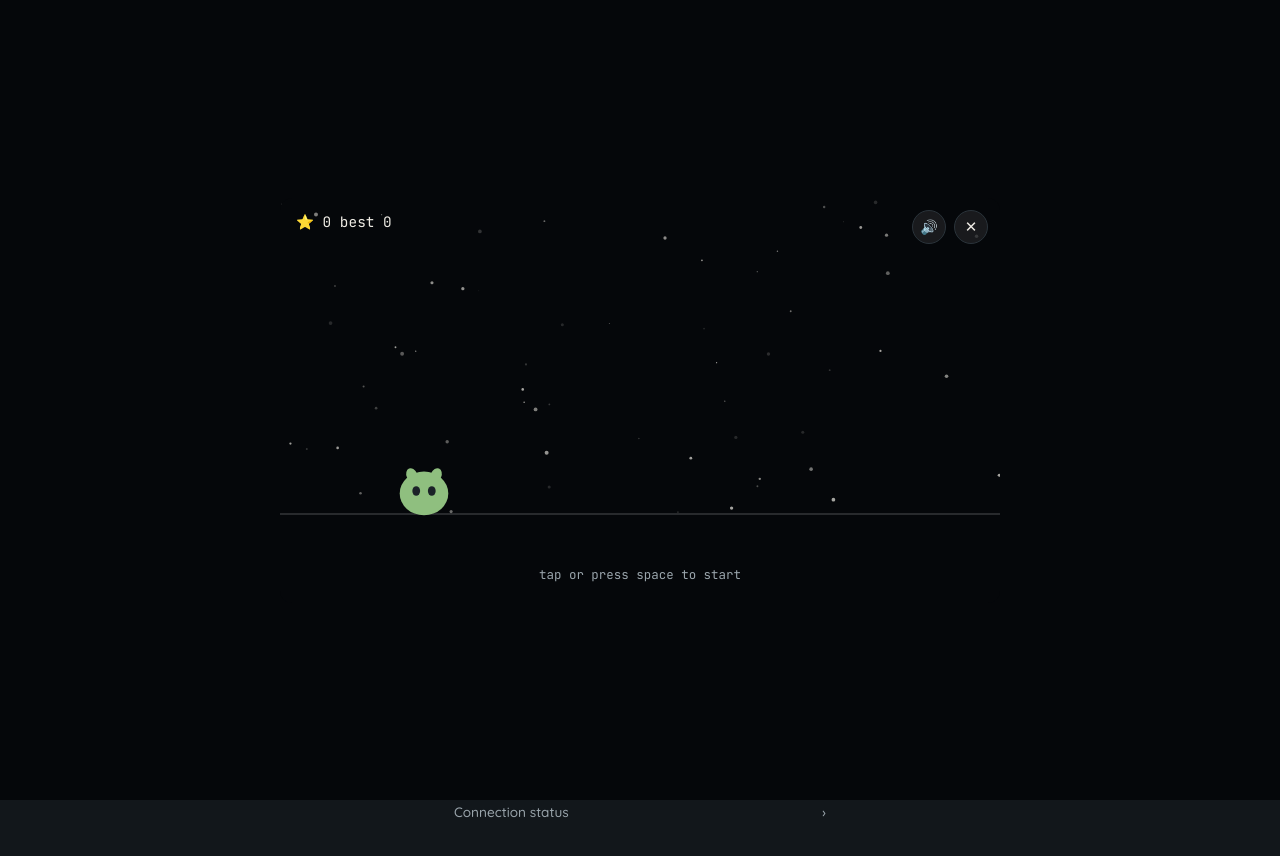
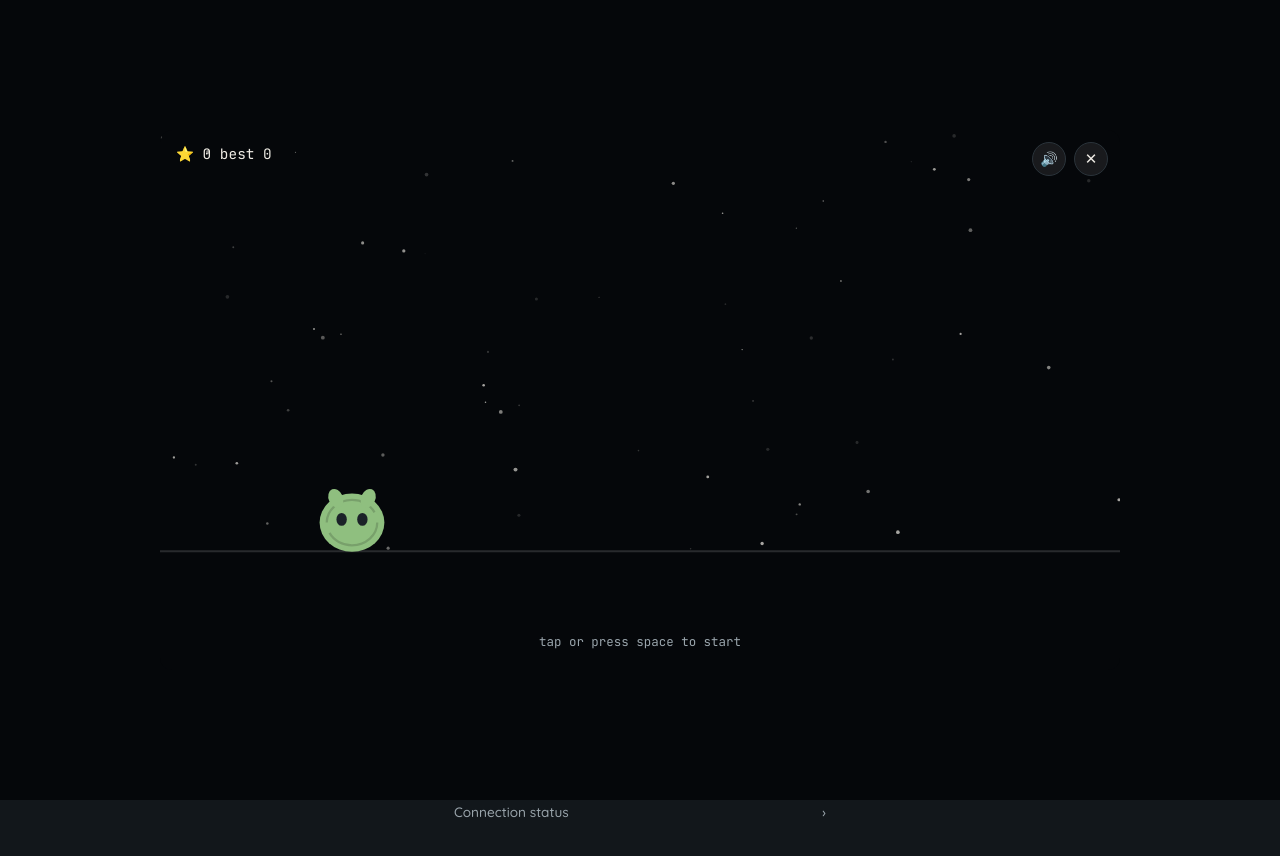
Before and after one commit to orbitaltheoryco/Orbie, a website: page public/index.html in a window 1280 px wide. Both pictures are taken after a click on the button "☄️". Drawn offline with Linux system fonts and the light colour scheme; no server answers.

Commit message:
Update index.html

```diff
--- a/public/index.html
+++ b/public/index.html
@@ -225,9 +225,11 @@
     }
     /* Orbie Run is a side-scroller, not a vertical crossing — the shared
        3:4 portrait frame the other two games use squashes it into a
-       narrow strip. Give it a wide landscape frame instead. */
+       narrow strip. Give it a wide landscape frame instead, with a
+       bigger cap than the other two since there's no reason to leave
+       empty space around it on a normal desktop window. */
     #run-overlay .game-frame {
-      width: min(94vw, 720px, calc(92vh * 16 / 9));
+      width: min(94vw, 960px, calc(90vh * 16 / 9));
       aspect-ratio: 16 / 9;
     }
   }
@@ -1714,7 +1716,7 @@ function drawObstaclePiece(ctx, type, x, y, w, h, seed) {
   else drawSatellite(ctx, x, y, w, h);
 }
 
-// Shared across both minigames so Orbie looks identical in either one.
+// Shared across all three minigames so Orbie looks identical in each one.
 function drawOrbieSprite(ctx, cx, cy, r, color, rotation) {
   ctx.save();
   ctx.translate(cx, cy);
@@ -1723,6 +1725,19 @@ function drawOrbieSprite(ctx, cx, cy, r, color, rotation) {
   ctx.beginPath();
   ctx.ellipse(0, 0, r, r * 0.9, 0, 0, Math.PI * 2);
   ctx.fill();
+  // A soft rolling seam fixed to the body (rotates WITH it, unlike the
+  // ears/eyes below which stay upright). Mostly invisible as a texture
+  // detail when Orbie is still or just tilting (Flap, Hop), but sweeping
+  // continuously around the body is what makes the Run game's spin
+  // actually read as rolling rather than a bird gliding sideways.
+  ctx.strokeStyle = 'rgba(0,0,0,0.16)';
+  ctx.lineWidth = Math.max(1, r * 0.07);
+  ctx.beginPath();
+  ctx.ellipse(0, 0, r * 0.78, r * 0.7, 0, 0, Math.PI * 0.85);
+  ctx.stroke();
+  ctx.beginPath();
+  ctx.ellipse(0, 0, r * 0.78, r * 0.7, 0, Math.PI, Math.PI * 1.85);
+  ctx.stroke();
   // ear bumps, echoing the main pet's silhouette
   ctx.beginPath();
   ctx.ellipse(-r * 0.5, -r * 0.75, r * 0.22, r * 0.3, -0.4, 0, Math.PI * 2);
@@ -2217,8 +2232,14 @@ function resizeRunCanvas() {
 function loadRunBest() { try { return Number(localStorage.getItem('orbie_run_best') || 0); } catch (e) { return 0; } }
 function saveRunBest(v) { try { localStorage.setItem('orbie_run_best', String(v)); } catch (e) { /* storage unavailable */ } }
 
-const RUN_GRAVITY = 2200;   // px/s^2
-const RUN_JUMP_VY = -760;   // px/s
+// Gravity/jump velocity are no longer fixed pixel constants — a fixed jump
+// height can easily be taller than the whole canvas on a short, wide
+// desktop window (a 480p game frame leaves much less headroom above the
+// ground than a tall phone screen does), which is exactly what sent Orbie
+// flying off the top. computeRunPhysics() derives both from the actual
+// canvas size, so the jump arc always fits with room to spare.
+let RUN_GRAVITY = 2200;   // px/s^2 — recomputed per canvas size, see computeRunPhysics()
+let RUN_JUMP_VY = -760;   // px/s — recomputed per canvas size, see computeRunPhysics()
 let runSpeed = 230;         // px/s, ramps up over time
 const RUN_SPEED_MAX = 480;
 const RUN_SPAWN_MIN = 850;  // ms, narrows as speed climbs
@@ -2233,6 +2254,7 @@ function initRun() {
   runGroundY = rH * 0.78;
   const r = Math.min(rW, rH) * 0.06;
   runOrbie = { x: rW * 0.2, y: runGroundY - r, vy: 0, r, onGround: true };
+  computeRunPhysics(r);
   runObstacles = [];
   runStars = Array.from({ length: 60 }, () => ({
     x: Math.random() * rW,
@@ -2255,6 +2277,19 @@ function initRun() {
 
 function updateRunScore() {
   runScoreEl.textContent = `⭐ ${runScore}   best ${runBest}`;
+}
+
+// Picks a jump apex as a fraction of the actual headroom above the ground
+// (capped relative to canvas height too), then solves gravity/launch
+// velocity to hit that apex in a fixed amount of time — so the jump always
+// clears obstacles comfortably and never comes close to the top edge,
+// whether the canvas is a tall phone screen or a short, wide desktop frame.
+function computeRunPhysics(r) {
+  const headroom = runGroundY - r;
+  const jumpApex = Math.min(headroom * 0.5, rH * 0.38);
+  const airTimeUp = 0.33; // seconds to reach the apex — keeps the jump feel consistent across sizes
+  RUN_JUMP_VY = -(2 * jumpApex) / airTimeUp;
+  RUN_GRAVITY = (2 * jumpApex) / (airTimeUp * airTimeUp);
 }
 
 function spawnRunObstacle() {
```
